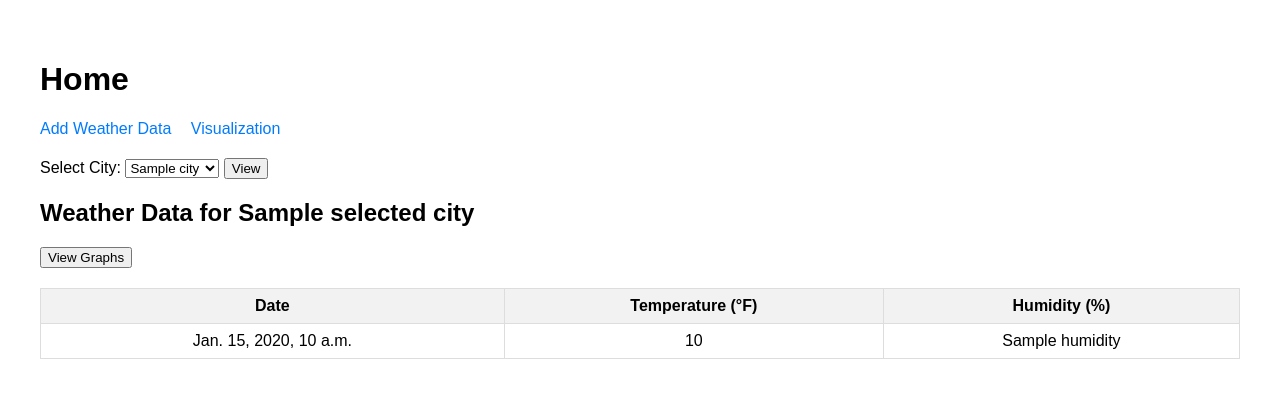
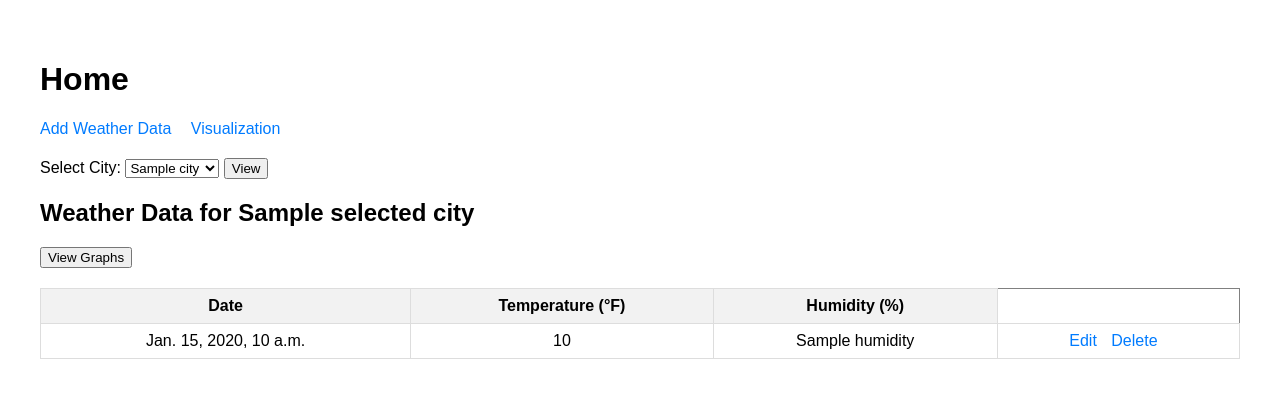
Before and after one commit to saeka8/Database-Project, a Django app: template group_final/weather_data/weather/templates/all_weather.html in a window 1280 px wide. Shown: the top 398 px of the page. Run offline with Django 5.2, Linux system fonts and the light colour scheme; the template is opened without the code that fills it: most values are stand-ins (such as "Sample title", 1, 10 or a date in 2020).

Commit message:
all_weather.html

```diff
--- a/group_final/weather_data/weather/templates/all_weather.html
+++ b/group_final/weather_data/weather/templates/all_weather.html
@@ -87,6 +87,9 @@
                 <td>{{ data.date }}</td>
                 <td>{{ data.temperature }}</td>
                 <td>{{ data.humidity }}</td>
+                <td class="crud-buttons">
+                    <a href="{% url 'edit_weather' data.id %}">Edit</a>
+                    <a href="{% url 'delete_weather' data.id %}">Delete</a>
             </tr>
             {% endfor %}
         </tbody>
```
